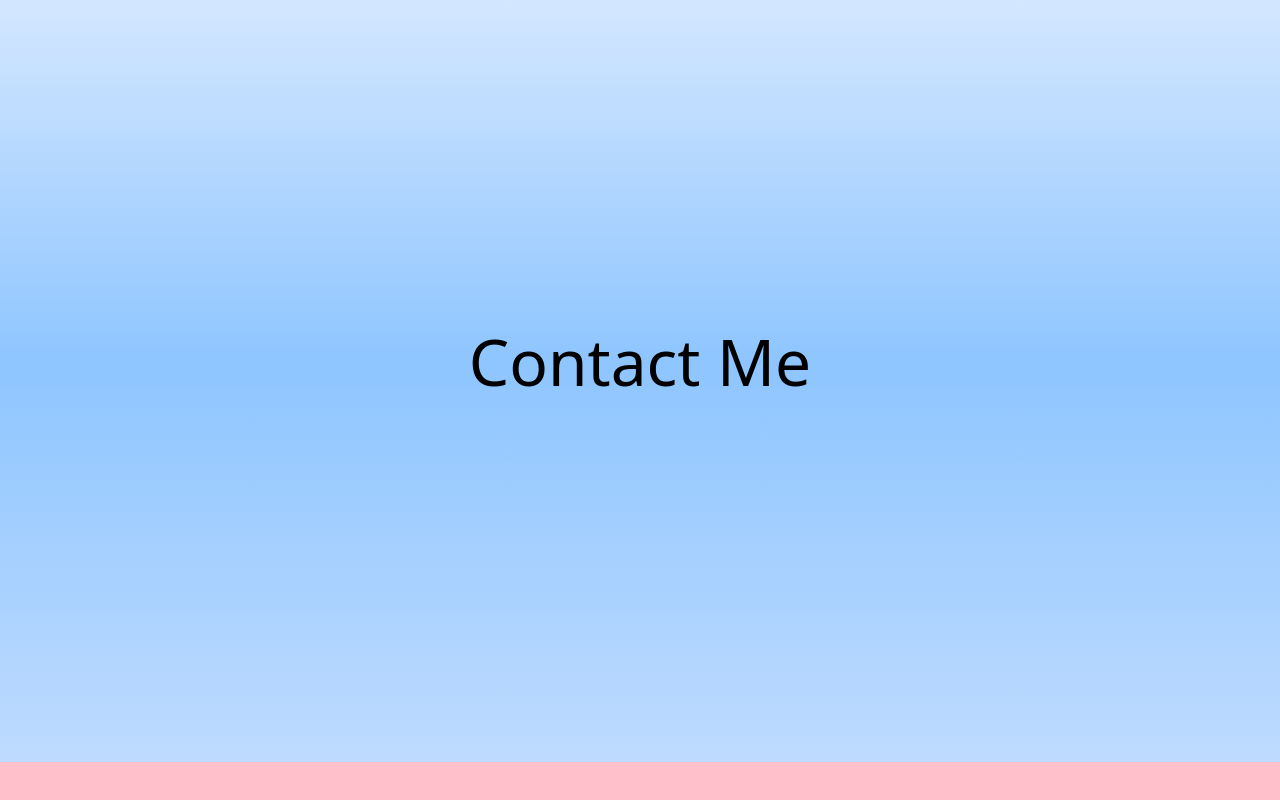
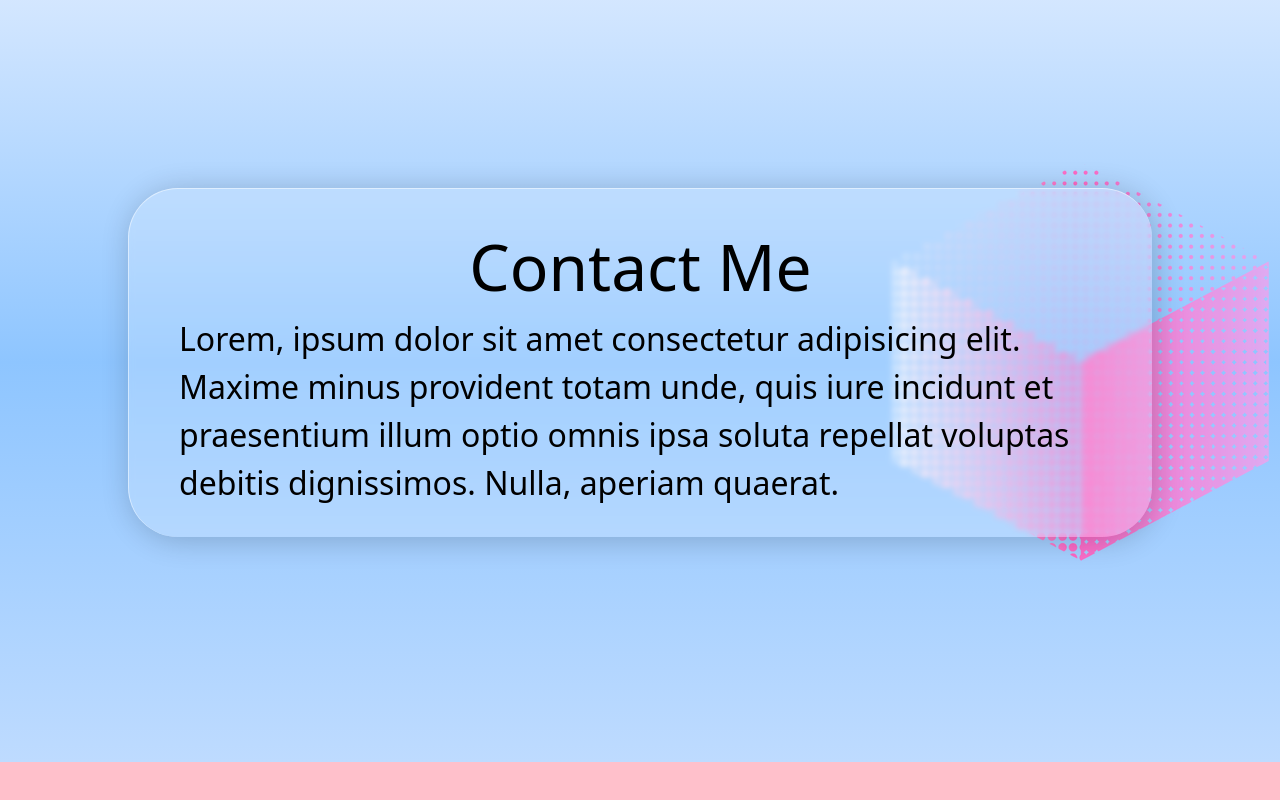
Before and after one commit to kaeden-bryer/PersonalWebsite, a React (Vite) app: page / in a window 1280 px wide. Shown: the part 1678-2478 px from the top of the page. Built offline with nearby package versions, Linux system fonts and the light colour scheme.

Commit message:
Create glass effect

```diff
--- a/package.json
+++ b/package.json
@@ -12,6 +12,7 @@
   "dependencies": {
     "@tailwindcss/vite": "^4.1.14",
     "motion": "^12.23.22",
+    "paper": "^0.12.18",
     "react": "^19.1.1",
     "react-dom": "^19.1.1",
     "react-router": "^7.9.3",
--- a/src/App.tsx
+++ b/src/App.tsx
@@ -1,12 +1,9 @@
-import { useState } from 'react'
 import './App.css'
 import Hero from './components/Hero.tsx'
 import About from './components/About.tsx'
 import Contact from './components/Contact.tsx'
 
 function App() {
-  const [count, setCount] = useState(0)
-
   return (
     <>
       <Hero />
--- a/src/components/Contact.tsx
+++ b/src/components/Contact.tsx
@@ -1,4 +1,5 @@
-
+import React from 'react'
+import '../index.css'
 
 function Contact() {
     return (
@@ -7,7 +8,14 @@ function Contact() {
                 id="contact"
                 className="min-h-screen flex flex-col justify-center items-center bg-gradient-to-b from-blue-100 via-blue-300 to-blue-200"
             >
-                <h1 className="flex justify-center text-[4em]">Contact Me</h1>
+                <img src="pink-cube.png" alt="pink cube" className="absolute right-[10px]"></img>
+
+                <div className="glass-container w-[80%] h-full flex flex-col justify-center items-center">
+                    <h1 className="flex justify-center text-[4em]">Contact Me</h1>
+                    <p className="flex justify-center text-[2em]">
+                        Lorem, ipsum dolor sit amet consectetur adipisicing elit. Maxime minus provident totam unde, quis iure incidunt et praesentium illum optio omnis ipsa soluta repellat voluptas debitis dignissimos. Nulla, aperiam quaerat.
+                    </p>
+                </div>
             </section>
         </>
     )
--- a/src/index.css
+++ b/src/index.css
@@ -8,6 +8,16 @@ body {
   margin: 40px;
 }
 
+.glass-container {
+  padding: 30px 50px;
+  border-radius: 50px;
+  background-color: rgba(255, 255, 255, 0.184);
+  backdrop-filter: blur(3px);
+  border-top: 1px solid rgba(255, 255, 255, 0.5);
+  border-left: 1px solid rgba(255, 255, 255, 0.5);
+  box-shadow: 3px 3px 30px rgba(0, 0, 0, 0.2);
+}
+
 @layer base {
   html {
     @apply scroll-smooth;
--- a/src/main.tsx
+++ b/src/main.tsx
@@ -4,7 +4,7 @@ import { BrowserRouter, Routes, Route } from 'react-router'
 import './index.css'
 import App from './App.tsx'
 import Blog from './components/Blog.tsx'
-import Navbar from './components/navbar.tsx'
+import Navbar from './components/Navbar.tsx'
 
 createRoot(document.getElementById('root')!).render(
   <StrictMode>
```
Also changed, not shown: public/pink-cube.png (added), 1 other file (tests, documents, lock files or other folders).
